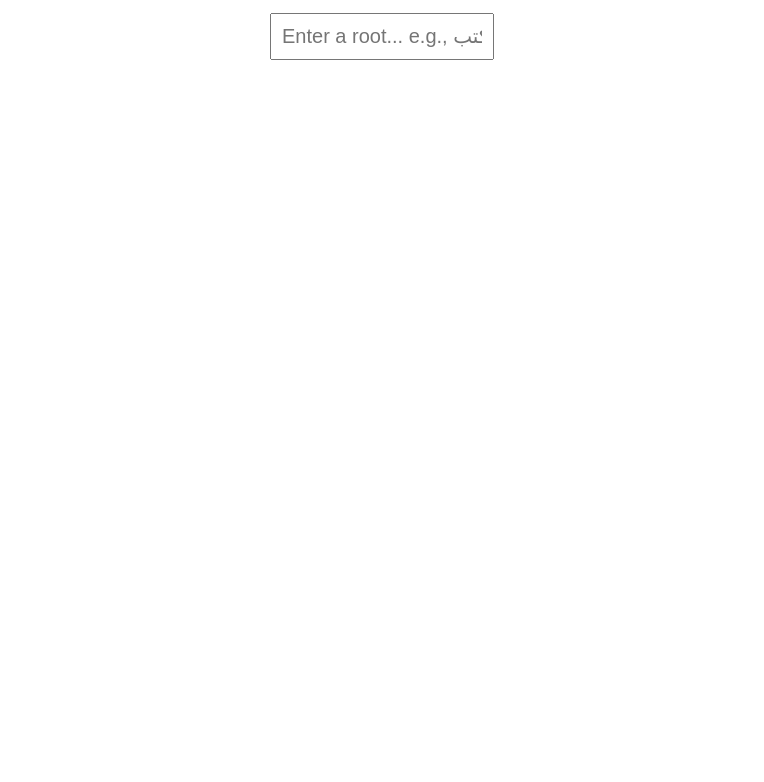
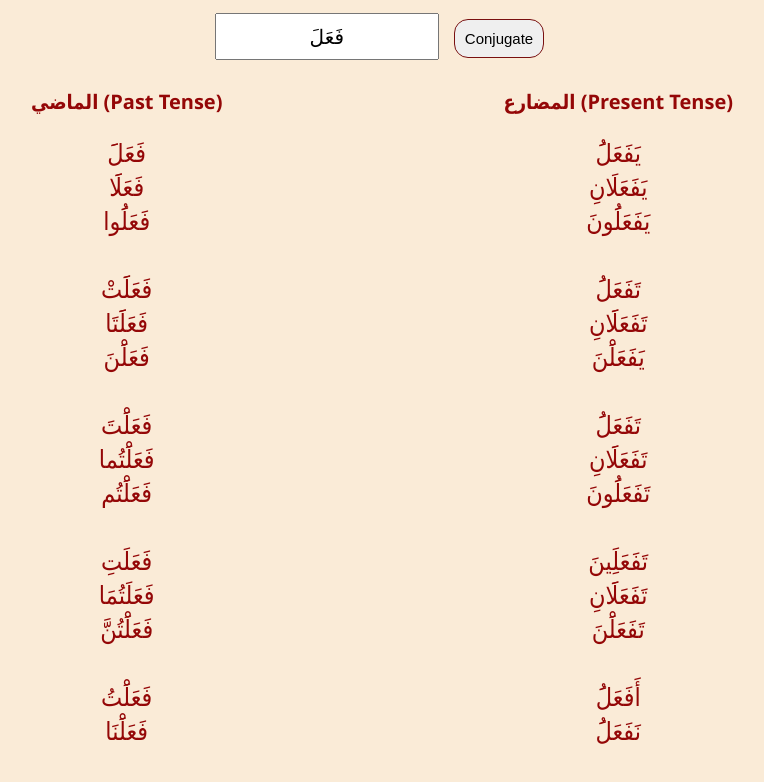
Before and after one commit to Farazcmd/Arabic-Morphology, a React (Vite) app in the folder web-app-react/: page / in a window 1280 px wide. Shown: the top 782 px of the page, without its empty margins (258-1022 px from the left). Built offline with nearby package versions, Linux system fonts and the light colour scheme.

Commit message:
Added conjugation functionality and CSS

```diff
--- a/web-app-react/index.html
+++ b/web-app-react/index.html
@@ -2,6 +2,7 @@
 <html lang="en">
   <head>
     <meta charset="UTF-8" />
+    <meta name="google" content="notranslate" />
     <link rel="icon" type="image/svg+xml" href="/favicon.svg" />
     <meta name="viewport" content="width=device-width, initial-scale=1.0" />
     <title>web-app-react</title>
--- a/web-app-react/src/ArabicConjugator.jsx
+++ b/web-app-react/src/ArabicConjugator.jsx
@@ -2,16 +2,83 @@ import React, {useState} from 'react';
 
 function ArabicConjugator() {
 
-    const [root, setRoot] = useState("");
+    const past_rules = [
+    "َ",
+    "َا",
+    "ُوا",
+
+    "َتْ",
+    "َتَا",
+    "ْنَ",
+
+    "ْتَ",
+    "ْتُما",
+    "ْتُم",
+
+    "تِ",
+    "تُمَا",
+    "ْتُنَّ",
+
+    "ْتُ",
+    "ْنَا"
+]
+
+    const present_rules = [
+    ["يَ", "ُ"],
+    ["يَ", "انِ"],
+    ["يَ", "ُونَ"],
+
+    ["تَ", "ُ"],
+    ["تَ", "َانِ"],
+    ["يَ", "ْنَ"],
+
+    ["تَ", "ُ"],
+    ["تَ", "َانِ"],
+    ["تَ", "ُونَ"],
+
+    ["تَ", "ِينَ"],
+    ["تَ", "َانِ"],
+    ["تَ", "ْنَ"],
+
+    ["أَ", "ُ"],
+    ["نَ", "ُ"]
+    ]
+
+    const [root, setRoot] = useState("فَعَلَ");
+
+
 
     function updateRoot(event) {
         setRoot(event.target.value);
     }
 
-    return(<div>
+    return(<>
         <input type="text" placeholder="Enter a root... e.g., كتب" className="root-container" value={root} onChange={updateRoot}/>
+        <button className="conjugate-button">Conjugate</button>
 
-    </div>)
+        <div className="container">
+
+            <div className="conjugation-column">
+                <h3>الماضي (Past Tense)</h3>
+                {root.trim() !== "" && past_rules.map((conjugations, index) => (
+                <React.Fragment key ={index}>
+                <li>{root + conjugations}</li>
+                {(index + 1) % 3 === 0 && <br/>}
+                </React.Fragment>))}
+            </div>
+
+            <div className="conjugation-column">
+                <h3>المضارع (Present Tense)</h3>
+                {root.trim() !== "" && present_rules.map((conjugations, index) => (
+                <React.Fragment key={index}>
+                <li>{conjugations[0] + root + conjugations[1]}</li>
+                {(index + 1) % 3 === 0 && <br/>}
+                </React.Fragment>))}
+
+            </div>
+
+        </div>
+    </>)
 
 }
 
--- a/web-app-react/src/index.css
+++ b/web-app-react/src/index.css
@@ -1,4 +1,7 @@
 body{
+  font-family: 'Segoe UI', Tahoma, Geneva, Verdana, sans-serif;
+  background-color: antiquewhite;
+  color: rgb(148, 7, 7);
   text-align: center;
 }
 
@@ -14,3 +17,31 @@ body{
   background-color: hsla(0, 0%, 0%, 0.041);
   transition: 0.5s ease-in-out;
 }
+
+.conjugate-button{
+  padding: 10px;
+  margin: 10px;
+  font-size: 15px;
+  border-radius: 14px;
+  border: 1px solid rgb(121, 16, 16);
+  cursor: pointer;
+}
+
+.conjugate-button:hover {
+  transition: ease-in-out 0.1s;
+  box-shadow: 0 6px 16px rgba(121, 16, 16, 0.3);
+}
+
+.container{
+  display: flex;
+  justify-content: space-evenly;
+  font-size: 25px;
+}
+
+.conjugation-column{
+  list-style-type: none;
+}
+
+h3{
+  font-size: 20px;
+}
```
